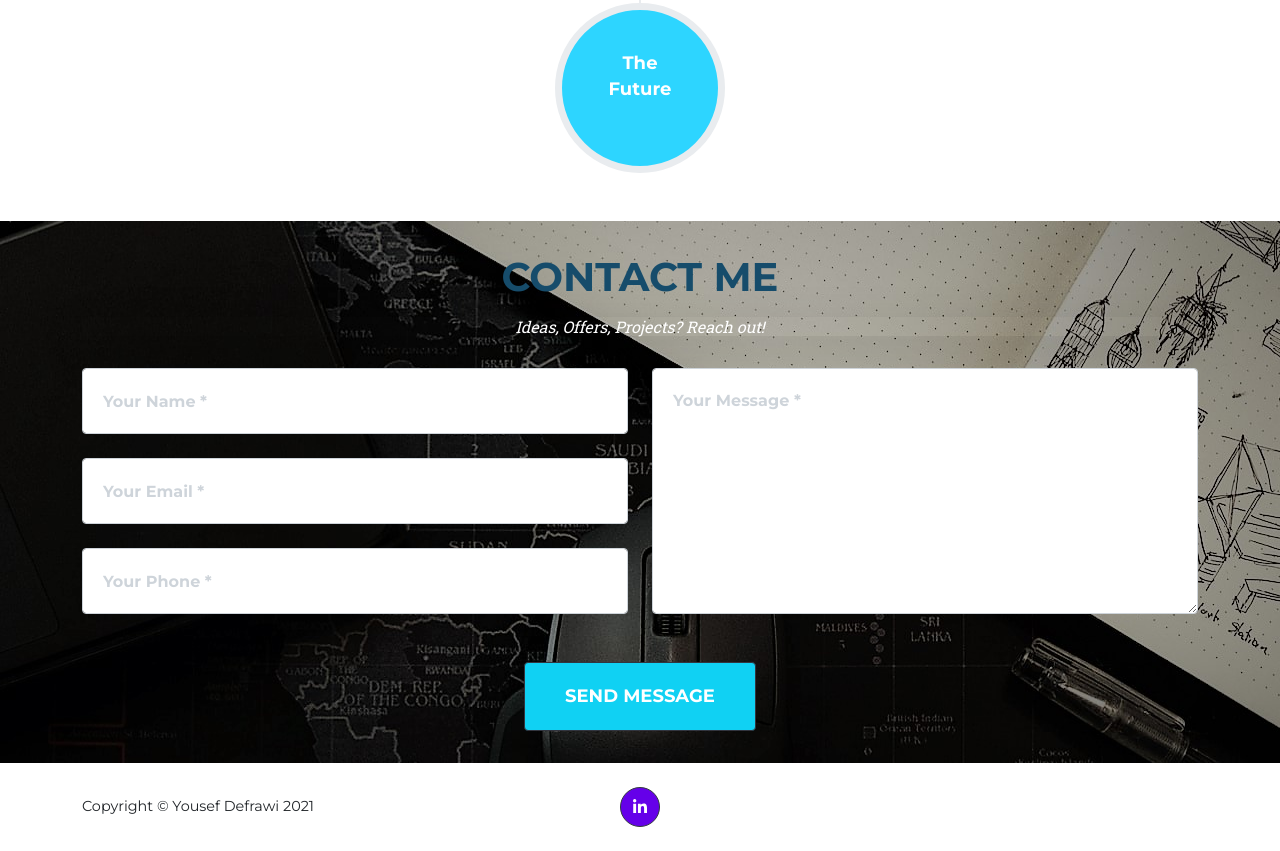
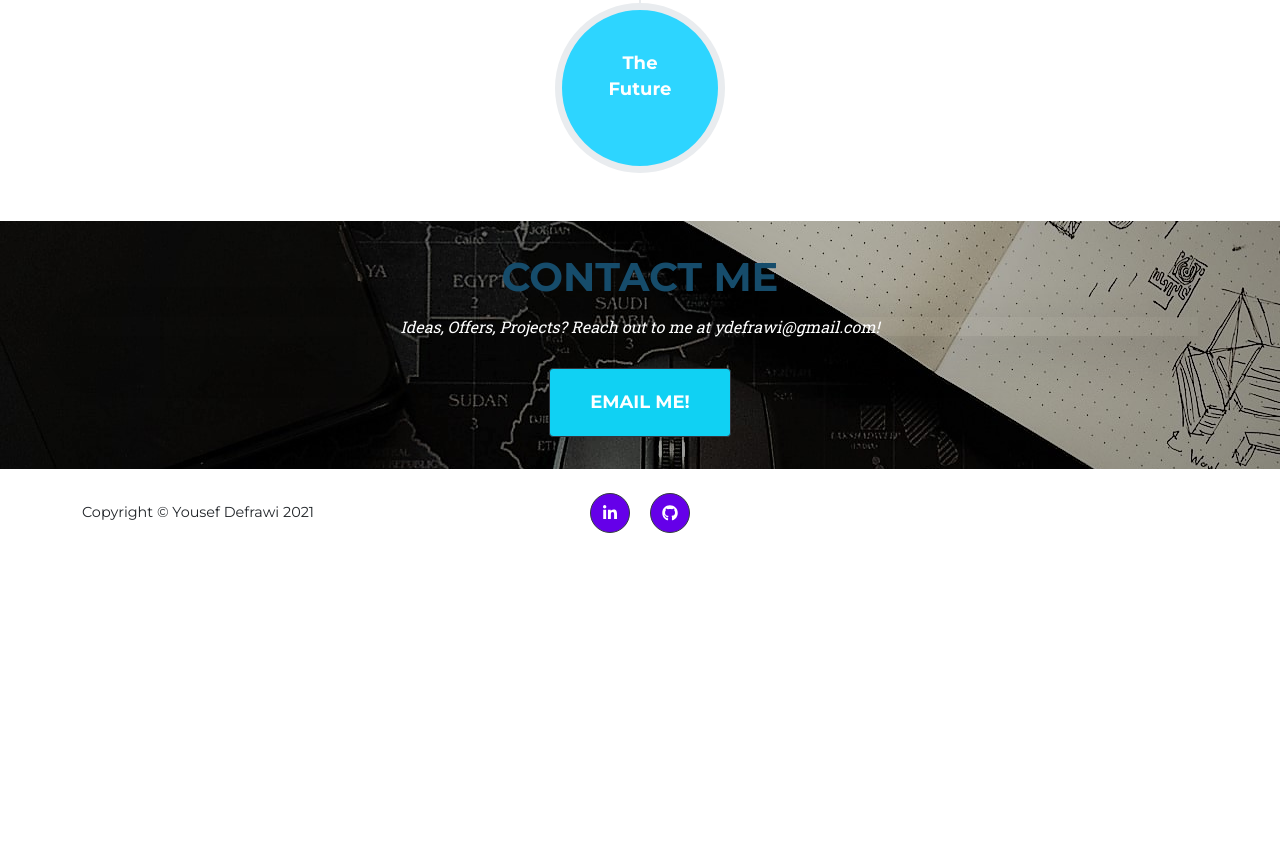
Before and after one commit to ydefrawi/My-Portfolio, a website: page index.html in a window 1280 px wide. Shown: the part 5411-6262 px from the top of the page. After the commit the page ends 5968 px from the top, so only its background shows below. Drawn offline with nearby package versions, Linux system fonts and the light colour scheme; files whose address does not match are found by name.

Commit message:
Removed contact form, added email address and mailto: button

```diff
--- a/index.html
+++ b/index.html
@@ -34,7 +34,7 @@
                             <a class = "nav-link" href="#portfolio">Work</a>
                         </li>
                         <li class="nav-item">
-                            <a class = "nav-link" href="https://github.com/ydefrawi">Github</a>
+                            <a class = "nav-link" href="https://github.com/ydefrawi" target="_blank" >Github</a>
                         </li>
                         <li class="nav-item">
                             <a class = "nav-link" href="#contact">Contact Me</a>
@@ -303,36 +303,16 @@
             <div class="container">
                 <div class="text-center">
                     <h2 id = "contact-me" class="section-heading text-uppercase">Contact Me</h2>
-                    <h3 id = "contact-subheader" class="section-subheading shadow-lg" style="color:rgb(255, 255, 255)">Ideas, Offers, Projects? Reach out! </h3>
+                    <h3 id = "contact-subheader" class="section-subheading shadow-lg" style="color:rgb(255, 255, 255)">Ideas, Offers, Projects? Reach out to me at ydefrawi@gmail.com! </h3>
                 </div>
-                <form id="contactForm" name="sentMessage" novalidate="novalidate">
-                    <div class="row align-items-stretch mb-5">
-                        <div class="col-md-6">
-                            <div class="form-group">
-                                <input class="form-control" id="name" type="text" placeholder="Your Name *" required="required" data-validation-required-message="Please enter your name." />
-                                <p class="help-block text-danger"></p>
-                            </div>
-                            <div class="form-group">
-                                <input class="form-control" id="email" type="email" placeholder="Your Email *" required="required" data-validation-required-message="Please enter your email address." />
-                                <p class="help-block text-danger"></p>
-                            </div>
-                            <div class="form-group mb-md-0">
-                                <input class="form-control" id="phone" type="tel" placeholder="Your Phone *" required="required" data-validation-required-message="Please enter your phone number." />
-                                <p class="help-block text-danger"></p>
-                            </div>
-                        </div>
-                        <div class="col-md-6">
-                            <div class="form-group form-group-textarea mb-md-0">
-                                <textarea class="form-control" id="message" placeholder="Your Message *" required="required" data-validation-required-message="Please enter a message."></textarea>
-                                <p class="help-block text-danger"></p>
-                            </div>
-                        </div>
-                    </div>
-                    <div class="text-center">
-                        <div id="success"></div>
-                        <button class="btn btn-primary btn-xl text-uppercase" id="sendMessageButton" type="submit">Send Message</button>
-                    </div>
-                </form>
+
+                <div class="text-center">
+                    <div id="success"></div>
+                    <a href="mailto:ydefrawi@gmail.com">
+                        <button class="btn btn-primary btn-xl text-uppercase" id="sendMessageButton" >Email Me!</button>
+                    </a>
+
+                </div>
             </div>
         </section>
         <!-- Footer-->
@@ -348,7 +328,8 @@
                         </script>
                     </div>
                     <div class="col-lg-4 my-3 my-lg-0">
-                        <a class="btn btn-dark btn-social mx-2" href="https://www.linkedin.com/in/yousef-defrawi"><i class="fab fa-linkedin-in"></i></a>
+                        <a class="btn btn-dark btn-social mx-2" href="https://www.linkedin.com/in/yousef-defrawi" target="_blank" ><i class="fab fa-linkedin-in"></i></a>
+                        <a class="btn btn-dark btn-social mx-2" href="https://github.com/ydefrawi" target="_blank" ><i class="fab fa-github"></i></i></a>
                     </div>
                     <div class="col-lg-4 text-lg-right">
                         <!-- <a class="mr-3" href="#!">Privacy Policy</a>
```
